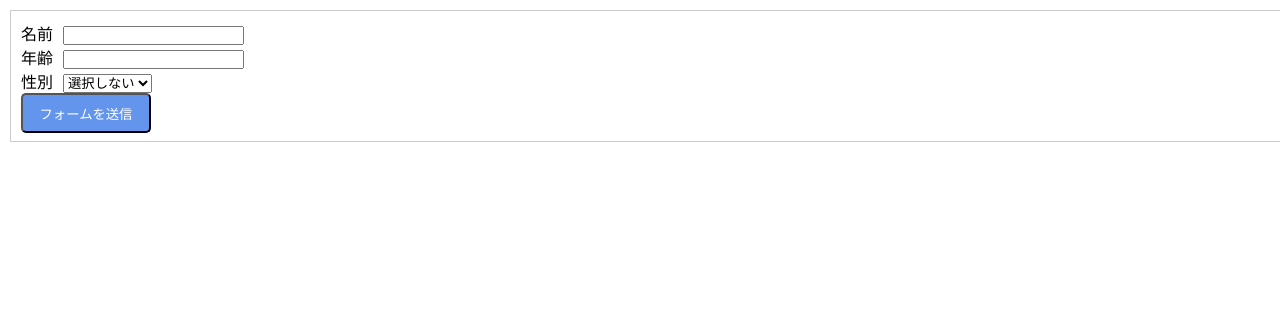
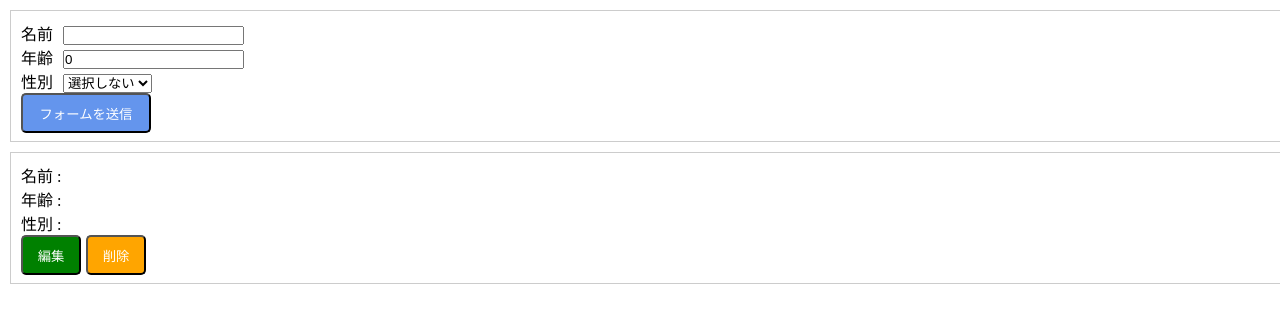
Before and after one commit to FukuyamaHoshi/index_front_app, a React (Create React App) app: page / in a window 1280 px wide. Shown: the top 314 px of the page. Built offline with nearby package versions, Linux system fonts and the light colour scheme.

Commit message:
subcontainer add.

```diff
--- a/package.json
+++ b/package.json
@@ -6,6 +6,7 @@
     "@testing-library/jest-dom": "^5.11.4",
     "@testing-library/react": "^11.1.0",
     "@testing-library/user-event": "^12.1.10",
+    "axios": "^0.21.1",
     "react": "^17.0.1",
     "react-dom": "^17.0.1",
     "react-scripts": "4.0.3",
--- a/src/conponents/form.jsx
+++ b/src/conponents/form.jsx
@@ -1,17 +1,10 @@
-import { useState } from "react";
 
 function Form(props) {
-
-    const [value, setValue] = useState('');
-
-    const handleChange = (e) => {
-        setValue(e.target.value);
-    }
 
     return (
         <form onSubmit={props.doSubmit}>
             <label>{props.name}
-                <input type="text" value={value} onChange={handleChange}/>
+                <input type="text" value={props.displayValue} onChange={props.doChange}/>
             </label>
         </form>
     )
--- a/src/conponents/selectForm.jsx
+++ b/src/conponents/selectForm.jsx
@@ -2,16 +2,10 @@ const { useState } = require("react")
 
 function SelectForm(props) {
 
-    const [value, setValue] = useState('');
-
-    const handleChange = (e) => {
-        setValue(e.target.value);
-    }
-
     return (
         <form onSubmit={props.doSubmit}>
             <label>性別
-                <select value={value} onChange={handleChange}>
+                <select value={props.displayValue} onChange={props.doChange}>
                     <option value="noSelect">選択しない</option>
                     <option value="men">男</option>
                     <option value="women">女</option>
--- a/src/containers/MainContainner.jsx
+++ b/src/containers/MainContainner.jsx
@@ -2,18 +2,75 @@
 import Form from '../conponents/form';
 import SelectForm from '../conponents/selectForm';
 import SubmitButton from '../conponents/button';
+import axios from 'axios';
+import { useState } from 'react';
+import SubContainer from './SubContainer';
 
 function MainContainer() {
+
+    const postUrl = 'http://localhost:3001/pont/create';
+    const getAllurl = 'http://localhost:3001/pont/post';
+
+    const [nameValue, setNamevalue] = useState('');
+    const [ageValue, setAgevalue] = useState(0);
+    const [sexValue, setSexvalue] = useState('');
+
+    const handleNameChange = (e) => {
+        setNamevalue(e.target.value);
+    }
+
+    const handleAgeChange = (e) => {
+        setAgevalue(e.target.value);
+    }
+
+    const handleSexChange = (e) => {
+        setSexvalue(e.target.value);
+    }
+
+    const handleButtonSubmit = (e) => {
+
+        axios.post(postUrl, {
+            name: nameValue,
+            age: ageValue,
+            sex: sexValue
+        })
+        .then((response) => {
+            console.log(response.data);
+            const data = response.data;
+
+            const name = data.name;
+            const age = data.age;
+            const sex = data.sex;
+
+
+        })
+        .catch((error) => {
+            console.log(error);
+        })
+    }
+
+    const fetch = () => {
+        axios.get(getAllurl)
+        .then((response) => {
+            console.log(response.data);
+        })
+        .catch((error) => {
+            console.log(error);
+        })
+    }
+
     return (
         <div>
             <div id="box">
                 <div id="form_wrap">
-                <Form name="名前"/>
-                <Form name="年齢"/>
-                <SelectForm/>
-                <SubmitButton/>
+                <Form name="名前" doChange={handleNameChange} displayValue={nameValue}/>
+                <Form name="年齢" doChange={handleAgeChange} displayValue={ageValue}/>
+                <SelectForm doChange={handleSexChange} displayValue={sexValue}/>
+                <SubmitButton doClick={handleButtonSubmit}/>
                 </div>
             </div>
+            <SubContainer/>
+
         </div>
     )
 }
--- /dev/null
+++ b/src/containers/SubContainer.jsx
@@ -0,0 +1,23 @@
+
+export default function SubContainer(props) {
+
+    return (
+        <div>
+            <div id="subbox">
+                <div id="name-wrap">
+                <label>名前 : </label><label id="name-value">{props.nameValue}</label>
+                </div>
+                <div id="age-wrap">
+                <label>年齢 : </label><label id="age-value">{props.ageValue}</label>
+                </div>
+                <div id="sex-wrap">
+                <label>性別 : </label><label id="sex-value">{props.sexValue}</label>
+                </div>
+                <div id="buttons-wrap">
+                    <button id="edit-button">編集</button>
+                    <button id="delete-button">削除</button>
+                </div>
+            </div>
+        </div>
+    )
+}
--- a/src/index.css
+++ b/src/index.css
@@ -30,3 +30,38 @@ button {
   color: white;
   border-radius: 5px;
 }
+
+#subbox {
+  border: 1px solid #CCCCCC;
+  height: 130px;
+  width: 100%;
+  margin: 10px;
+}
+
+#name-wrap {
+  margin-left: 10px;
+  margin-top: 10px;
+}
+
+#age-wrap {
+  margin-left: 10px;
+}
+
+#sex-wrap {
+  margin-left: 10px;
+}
+
+#buttons-wrap {
+  margin-left: 10px;
+}
+
+#edit-button {
+  width: 60px;
+  background-color: green;
+}
+
+#delete-button {
+  width: 60px;
+  margin-left: 5px;
+  background-color: orange;
+}
```
Also changed, not shown: 2 other files (tests, documents, lock files or other folders).
